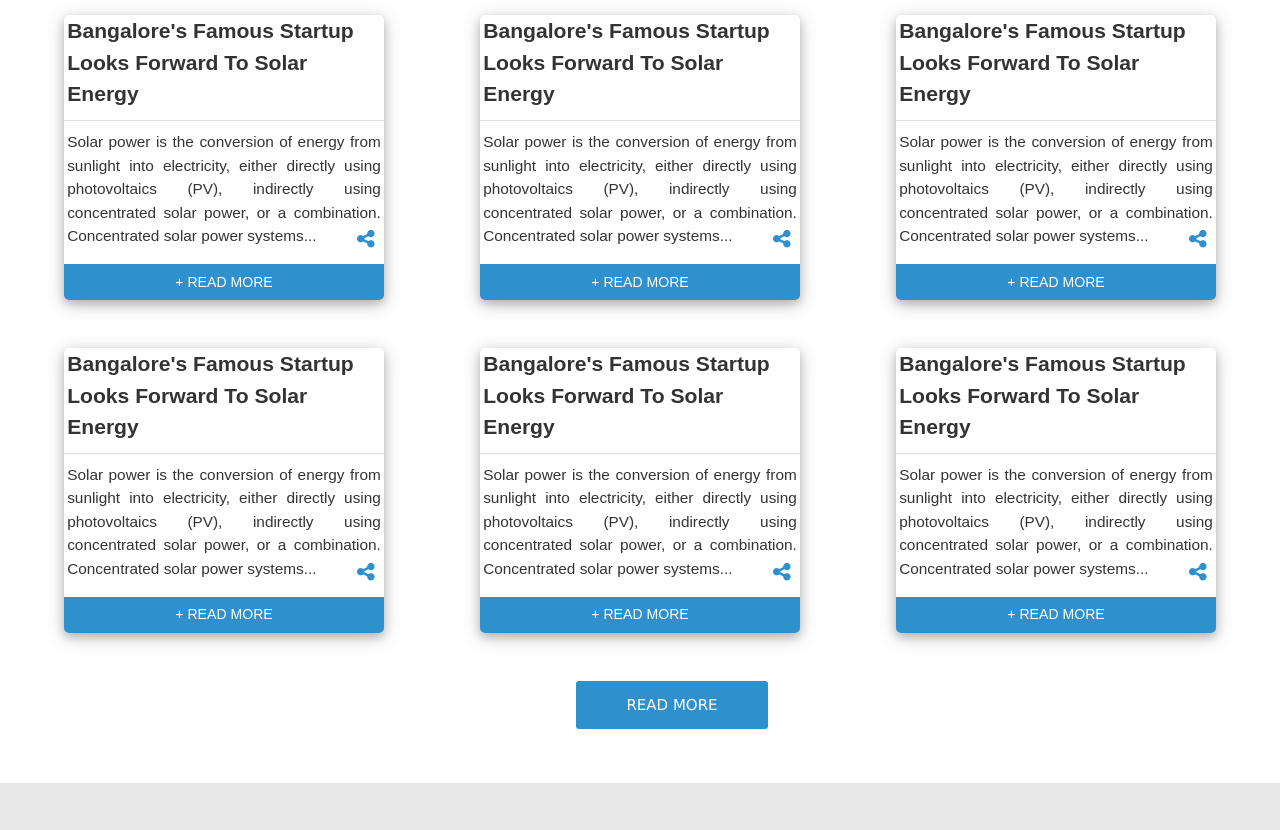
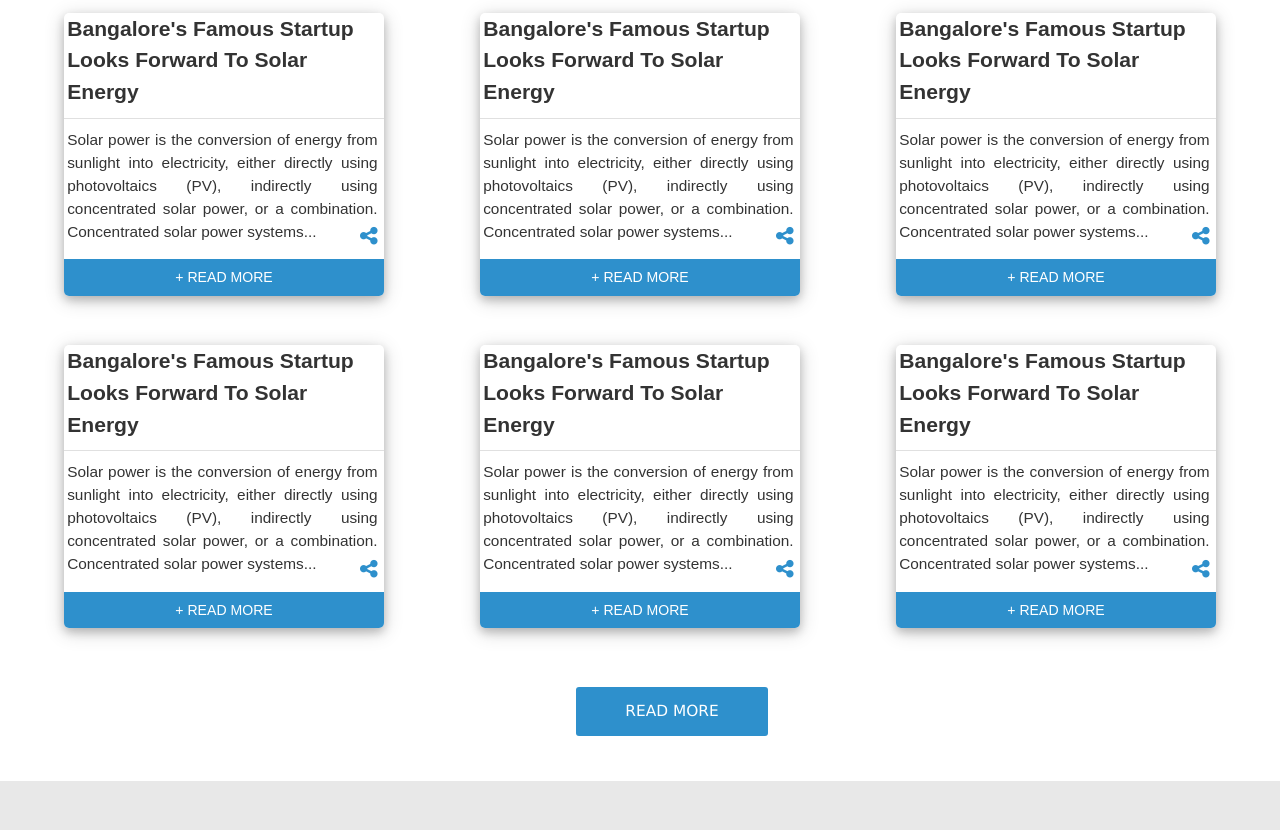
Before and after one commit to racmeh/Event-Management-Blog, a plain HTML site: page index.html in a window 1280 px wide. Shown: the part 590-1420 px from the top of the page. Drawn offline with nearby package versions, Linux system fonts and the light colour scheme.

Commit message:
Update index.html

```diff
--- a/index.html
+++ b/index.html
@@ -100,7 +100,7 @@ color:black;
 .bg{
 background-image: url("abc123.jpg");
 background-size:100% 100%;
-height:28vw;
+height:29.8vw;
 }
 .read:hover
 {
@@ -160,7 +160,6 @@ height:55%;
 position:absolute;
 top:0%;
 left:5%;
-
 width:25%;
 }
 .card1a
@@ -602,7 +601,7 @@ function function4(){
 <div>
 
 <div class="all-cards">
-<div style="width:100%;height:3.6vw;">
+<div style="width:100%;height:1.6vw;">
 </div>
 <h1 style="text-align:center;color:#2E90CC;font-family:AR ESSENCE;font-size:40px;">NEWS FEED</h1>
 <hr/>
@@ -618,9 +617,9 @@ function function4(){
 <div style="height:0vw;"></div>
 </div>
 <div style="height:0.7vw;"></div>
-<p style="margin-left:1%;text-align:justify;margin-right:1%;"><span style="font-size:1.2vw;font-family:Arial;">Solar power is the conversion of energy from sunlight into electricity, either directly using photovoltaics (PV), indirectly using concentrated solar power, or a combination. Concentrated solar power systems...</span>
-<a href="#"><span style="float:right;margin-right:2%;font-size:1.6vw;color:#2E90CC;"><i class="fa fa-share-alt" aria-hidden="true"></i>
-</span></a></p>
+<div><p style="margin-left:1%;text-align:justify;margin-right:2%;font-size:1.2vw;font-family:Arial;">Solar power is the conversion of energy from sunlight into electricity, either directly using photovoltaics (PV), indirectly using concentrated solar power, or a combination. Concentrated solar power systems...</p>
+<a href="#"><span style="float:right;margin-right:2%;font-size:1.6vw;color:#2E90CC;margin-top:-2.5vw;"><i class="fa fa-share-alt" aria-hidden="true"></i>
+</span></a></div>
 <div style="height:0.5vw;"></div>
 <a href="info.html" style="text-decoration:none;"><div style="font-family:Arial;font-size:1.1vw;color:white;width:100%;background-color:#2E90CC;padding:0.6vw 0 0.6vw 0;text-align:center;border-radius:0 0 5px 5px;">+ READ MORE</div></a>
 </div>
@@ -633,9 +632,9 @@ function function4(){
 <div style="height:0vw;"></div>
 </div>
 <div style="height:0.7vw;"></div>
-<p style="margin-left:1%;text-align:justify;margin-right:1%;"><span style="font-size:1.2vw;font-family:Arial;">Solar power is the conversion of energy from sunlight into electricity, either directly using photovoltaics (PV), indirectly using concentrated solar power, or a combination. Concentrated solar power systems...</span>
-<a href="#"><span style="float:right;margin-right:2%;font-size:1.6vw;color:#2E90CC;"><i class="fa fa-share-alt" aria-hidden="true"></i>
-</span></a></p>
+<div><p style="margin-left:1%;text-align:justify;margin-right:2%;font-size:1.2vw;font-family:Arial;">Solar power is the conversion of energy from sunlight into electricity, either directly using photovoltaics (PV), indirectly using concentrated solar power, or a combination. Concentrated solar power systems...</p>
+<a href="#"><span style="float:right;margin-right:2%;font-size:1.6vw;color:#2E90CC;margin-top:-2.5vw;"><i class="fa fa-share-alt" aria-hidden="true"></i>
+</span></a></div>
 <div style="height:0.5vw;"></div>
 <a href="info.html" style="text-decoration:none;"><div style="font-family:Arial;font-size:1.1vw;color:white;width:100%;background-color:#2E90CC;padding:0.6vw 0 0.6vw 0;text-align:center;border-radius:0 0 5px 5px;">+ READ MORE</div></a>
 </div>
@@ -648,15 +647,14 @@ function function4(){
 <div style="height:0vw;"></div>
 </div>
 <div style="height:0.7vw;"></div>
-<p style="margin-left:1%;text-align:justify;margin-right:1%;"><span style="font-size:1.2vw;font-family:Arial;">Solar power is the conversion of energy from sunlight into electricity, either directly using photovoltaics (PV), indirectly using concentrated solar power, or a combination. Concentrated solar power systems...</span>
-<a href="#"><span style="float:right;margin-right:2%;font-size:1.6vw;color:#2E90CC;"><i class="fa fa-share-alt" aria-hidden="true"></i>
-</span></a></p>
+<div><p style="margin-left:1%;text-align:justify;margin-right:2%;font-size:1.2vw;font-family:Arial;">Solar power is the conversion of energy from sunlight into electricity, either directly using photovoltaics (PV), indirectly using concentrated solar power, or a combination. Concentrated solar power systems...</p>
+<a href="#"><span style="float:right;margin-right:2%;font-size:1.6vw;color:#2E90CC;margin-top:-2.5vw;"><i class="fa fa-share-alt" aria-hidden="true"></i>
+</span></a></div>
 <div style="height:0.5vw;"></div>
 <a href="info.html" style="text-decoration:none;"><div style="font-family:Arial;font-size:1.1vw;color:white;width:100%;background-color:#2E90CC;padding:0.6vw 0 0.6vw 0;text-align:center;border-radius:0 0 5px 5px;">+ READ MORE</div></a>
 </div>
 </div>
 </div>
-
 <div class="cards revealOnScroll" data-animation="fadeInUp">
 
 <div class="card1">
@@ -666,9 +664,9 @@ function function4(){
 <div style="height:0vw;"></div>
 </div>
 <div style="height:0.7vw;"></div>
-<p style="margin-left:1%;text-align:justify;margin-right:1%;"><span style="font-size:1.2vw;font-family:Arial;">Solar power is the conversion of energy from sunlight into electricity, either directly using photovoltaics (PV), indirectly using concentrated solar power, or a combination. Concentrated solar power systems...</span>
-<a href="#"><span style="float:right;margin-right:2%;font-size:1.6vw;color:#2E90CC;"><i class="fa fa-share-alt" aria-hidden="true"></i>
-</span></a></p>
+<div><p style="margin-left:1%;text-align:justify;margin-right:2%;font-size:1.2vw;font-family:Arial;">Solar power is the conversion of energy from sunlight into electricity, either directly using photovoltaics (PV), indirectly using concentrated solar power, or a combination. Concentrated solar power systems...</p>
+<a href="#"><span style="float:right;margin-right:2%;font-size:1.6vw;color:#2E90CC;margin-top:-2.5vw;"><i class="fa fa-share-alt" aria-hidden="true"></i>
+</span></a></div>
 <div style="height:0.5vw;"></div>
 <a href="info.html" style="text-decoration:none;"><div style="font-family:Arial;font-size:1.1vw;color:white;width:100%;background-color:#2E90CC;padding:0.6vw 0 0.6vw 0;text-align:center;border-radius:0 0 5px 5px;">+ READ MORE</div></a>
 </div>
@@ -681,9 +679,9 @@ function function4(){
 <div style="height:0vw;"></div>
 </div>
 <div style="height:0.7vw;"></div>
-<p style="margin-left:1%;text-align:justify;margin-right:1%;"><span style="font-size:1.2vw;font-family:Arial;">Solar power is the conversion of energy from sunlight into electricity, either directly using photovoltaics (PV), indirectly using concentrated solar power, or a combination. Concentrated solar power systems...</span>
-<a href="#"><span style="float:right;margin-right:2%;font-size:1.6vw;color:#2E90CC;"><i class="fa fa-share-alt" aria-hidden="true"></i>
-</span></a></p>
+<div><p style="margin-left:1%;text-align:justify;margin-right:2%;font-size:1.2vw;font-family:Arial;">Solar power is the conversion of energy from sunlight into electricity, either directly using photovoltaics (PV), indirectly using concentrated solar power, or a combination. Concentrated solar power systems...</p>
+<a href="#"><span style="float:right;margin-right:2%;font-size:1.6vw;color:#2E90CC;margin-top:-2.5vw;"><i class="fa fa-share-alt" aria-hidden="true"></i>
+</span></a></div>
 <div style="height:0.5vw;"></div>
 <a href="info.html" style="text-decoration:none;"><div style="font-family:Arial;font-size:1.1vw;color:white;width:100%;background-color:#2E90CC;padding:0.6vw 0 0.6vw 0;text-align:center;border-radius:0 0 5px 5px;">+ READ MORE</div></a>
 </div>
@@ -696,20 +694,15 @@ function function4(){
 <div style="height:0vw;"></div>
 </div>
 <div style="height:0.7vw;"></div>
-<p style="margin-left:1%;text-align:justify;margin-right:1%;"><span style="font-size:1.2vw;font-family:Arial;">Solar power is the conversion of energy from sunlight into electricity, either directly using photovoltaics (PV), indirectly using concentrated solar power, or a combination. Concentrated solar power systems...</span>
-<a href="#"><span style="float:right;margin-right:2%;font-size:1.6vw;color:#2E90CC;"><i class="fa fa-share-alt" aria-hidden="true"></i>
-</span></a></p>
+<div><p style="margin-left:1%;text-align:justify;margin-right:2%;font-size:1.2vw;font-family:Arial;">Solar power is the conversion of energy from sunlight into electricity, either directly using photovoltaics (PV), indirectly using concentrated solar power, or a combination. Concentrated solar power systems...</p>
+<a href="#"><span style="float:right;margin-right:2%;font-size:1.6vw;color:#2E90CC;margin-top:-2.5vw;"><i class="fa fa-share-alt" aria-hidden="true"></i>
+</span></a></div>
 <div style="height:0.5vw;"></div>
 <a href="info.html" style="text-decoration:none;"><div style="font-family:Arial;font-size:1.1vw;color:white;width:100%;background-color:#2E90CC;padding:0.6vw 0 0.6vw 0;text-align:center;border-radius:0 0 5px 5px;">+ READ MORE</div></a>
 </div>
 </div>
-
-<div class="cards revealOnScroll" data-animation="fadeInUp">
-
-
-</div>
-<div style="height:0vw;"></div>
-<a href="#" class="abc20"><div style="background-color:#2E90CC;padding:1%;text-align:center;color:white;position:relative;width:15%;border-radius:3px;margin-left:45%;">READ MORE</div></a>
+<div style="height:26.7vw;"></div>
+<a href="#" class="abc20"><div style="background-color:#2E90CC;padding:1%;text-align:center;color:white;position:relative;width:15%;border-radius:3px;margin-left:45%;font-size:1.2vw">READ MORE</div></a>
 </div>
 <div style="height:8vw;"></div>
 </div>
```
